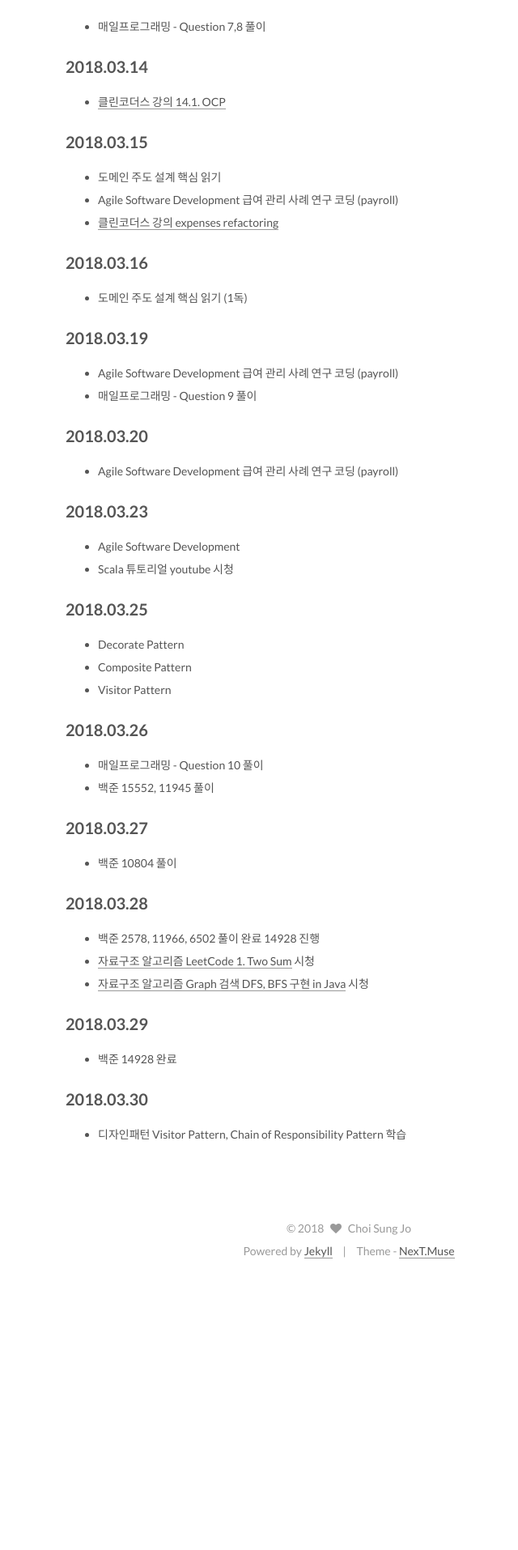
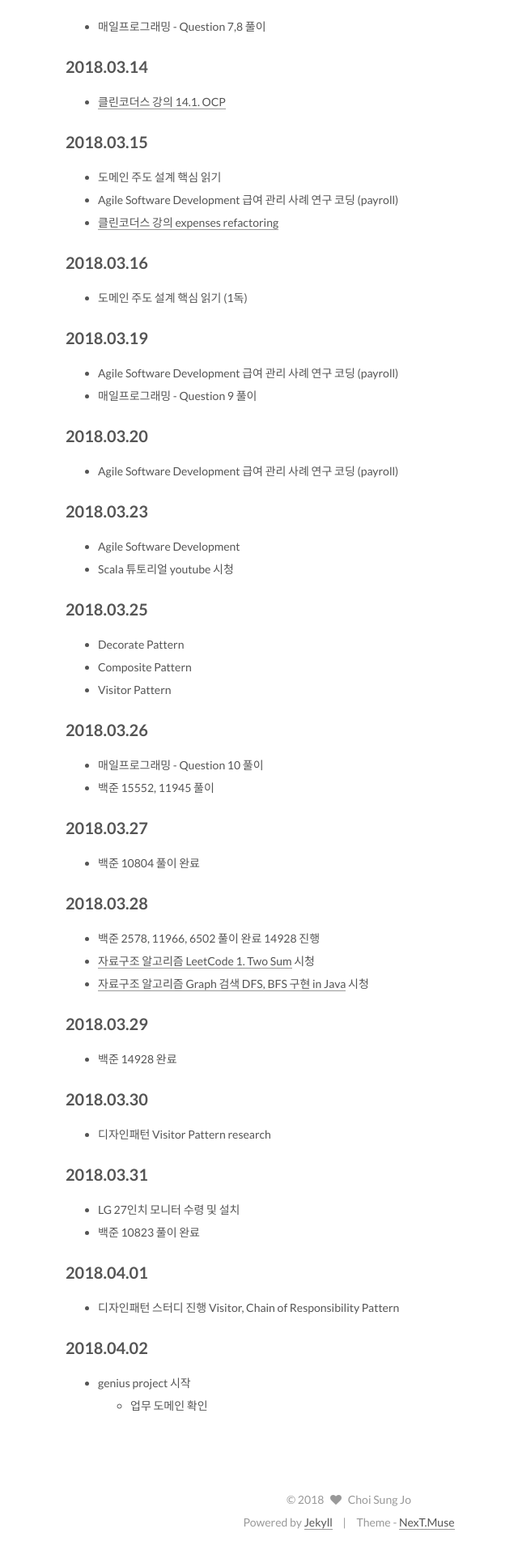
Before and after one commit to csj4032/csj4032.github.io, a Jekyll site: the page built from daily/201803.md, in a window 1280 px wide. Shown: the part 1147-3061 px from the top of the page at 81% size, without its empty margins (209-849 px from the left). Built offline with Jekyll 4.4.1, drawn with Linux system fonts in a browser that asks for light colours; our own code applies the rules of GitHub Pages for plain Markdown files; before the commit the page ends 2726 px from its top, so only the background shows below that.

Commit message:
2018.04.02 daily

```diff
--- a/daily/201803.md
+++ b/daily/201803.md
@@ -55,7 +55,7 @@
 * 백준 15552, 11945 풀이
 
 ## 2018.03.27
-* 백준 10804 풀이
+* 백준 10804 풀이 완료
 
 ## 2018.03.28
 * 백준 2578, 11966, 6502 풀이 완료 14928 진행
@@ -66,4 +66,15 @@
 * 백준 14928 완료
 
 ## 2018.03.30
-* 디자인패턴 Visitor Pattern, Chain of Responsibility Pattern 학습
+* 디자인패턴 Visitor Pattern research
+
+## 2018.03.31
+* LG 27인치 모니터 수령 및 설치
+* 백준 10823 풀이 완료
+
+## 2018.04.01
+* 디자인패턴 스터디 진행 Visitor, Chain of Responsibility Pattern
+
+## 2018.04.02
+* genius project 시작
+  * 업무 도메인 확인
```
Also changed, not shown: daily/201804.md (added, +8 -0 lines).
